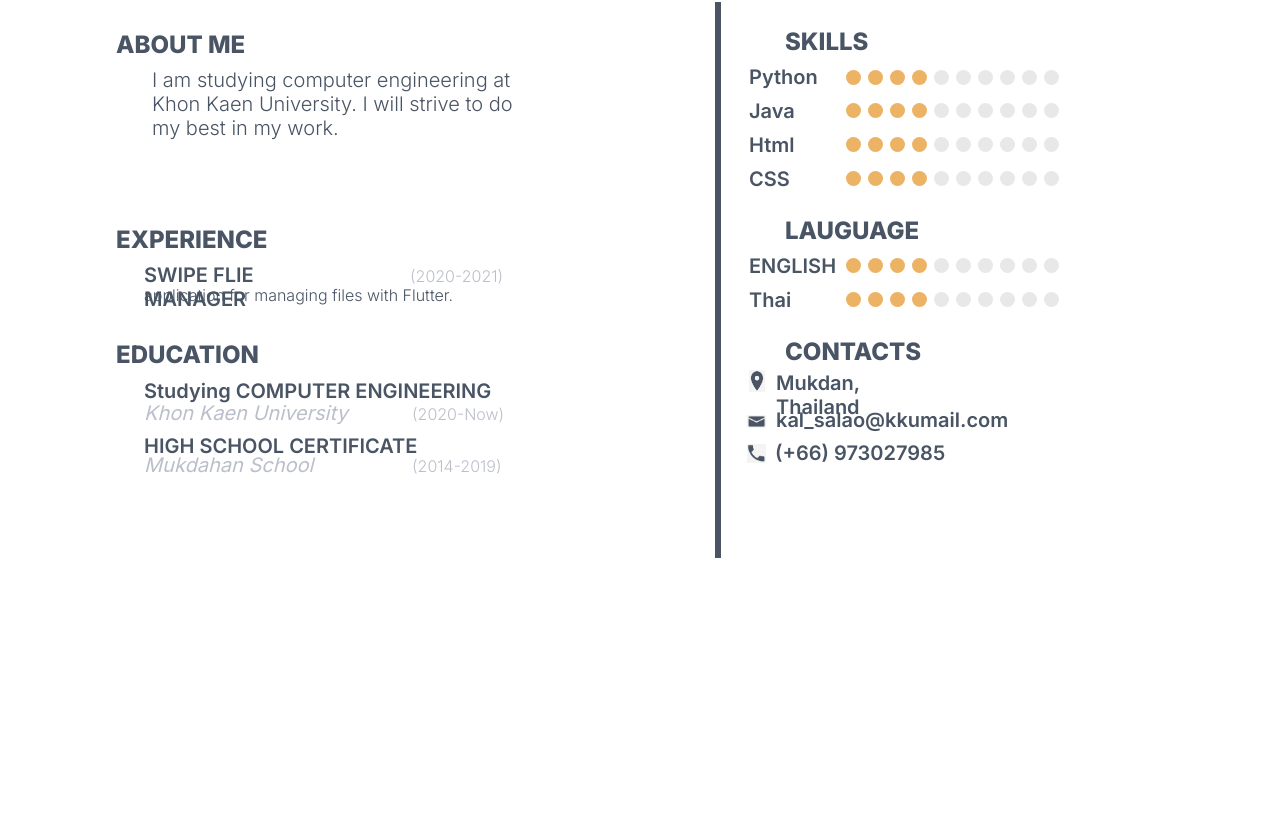
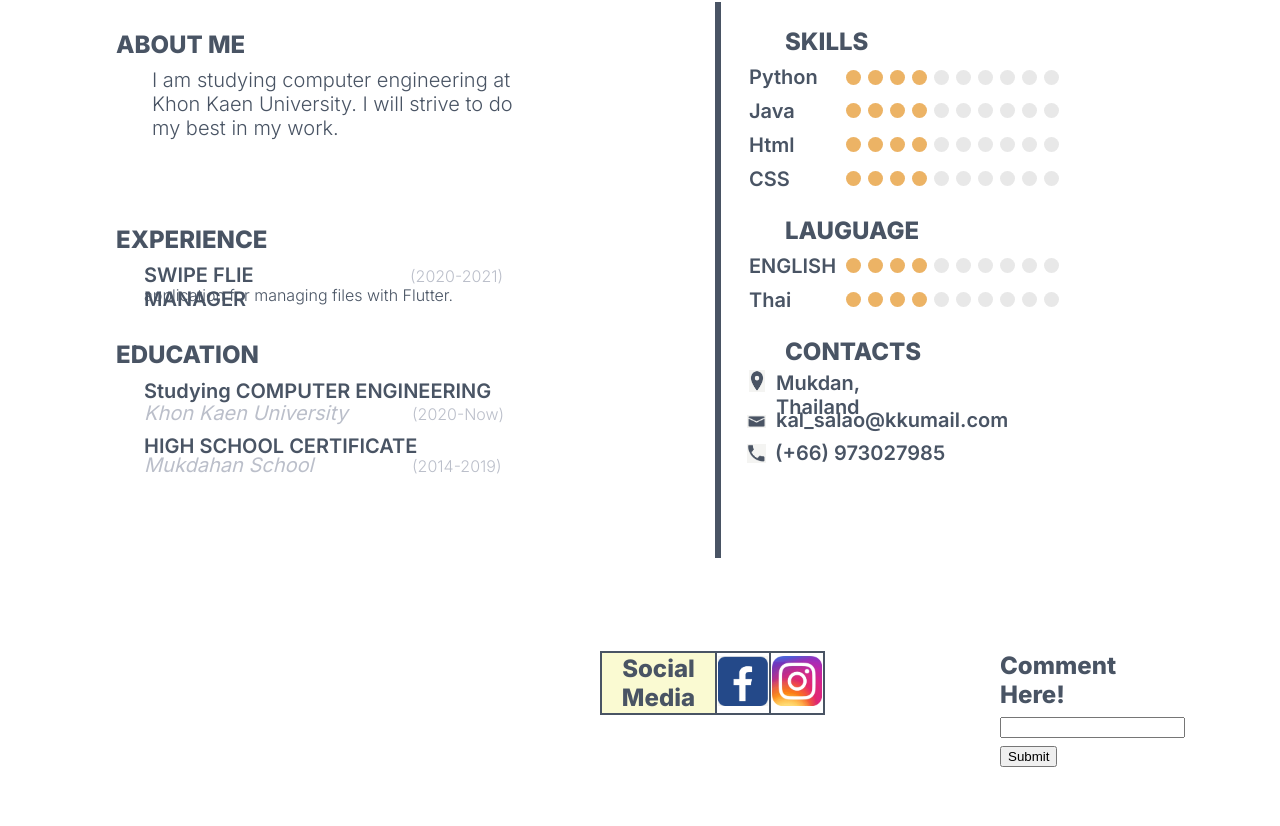
Before and after one commit to KalSalao/KalSalao.github.io, a plain HTML site: page index.html in a window 1280 px wide. Shown: the part 427-1253 px from the top of the page. Before the commit the page ends 1078 px from the top, so only its background shows below. Drawn offline with Linux system fonts and the light colour scheme; files whose address does not match are found by name.

Commit message:
add new lab3prob4

```diff
--- a/index.html
+++ b/index.html
@@ -11,7 +11,7 @@
     </head>
     <body>
         <ul class="mainMenu">
-            <li class="homeMenu"><a href="#https://kalsalao.github.io"> HOME</a></li>
+            <li class="homeMenu"><a href="https://kalsalao.github.io"> HOME</a></li>
             <li class="lab1Menu"><a href="https://kalsalao.github.io/Lab1" target="_blank"> Lab 1</a></li>
         </ul>
         <div class="paper">
@@ -169,5 +169,31 @@
                 <div class="line1"></div>
             </div>
         </div>
+        <div class="tableAndForm">
+            <div class="table">
+                <table width="50%">
+                    <tr>
+                        <th> Social Media</th>
+                        <td>
+                            <a href="https://www.facebook.com/profile.php?id=100003311798911">
+                                <img class="fbICON" src="images\fb.png" alt="" width="50" height="50">
+                            </a>
+                        </td>
+                        <td>
+                            <a href="https://www.instagram.com/_tentense_/?hl=en">
+                                <img class="fbICON" src="images\ig.png" alt="" width="50" height="50">
+                            </a>
+                        </td>
+                    </tr>
+                </table>
+            </div>
+            <div class="form">
+                <form action="https://kalsalao.github.io">
+                    <label for="comment"> Comment Here!</label><br>
+                    <input type="text" id="comment" name="Comment" value=""><br>
+                    <input type="submit" value="Submit">
+                </form>
+            </div>
+        </div>
     </body>
 </html>
--- a/styles/styleHome.css
+++ b/styles/styleHome.css
@@ -1,4 +1,5 @@
 body {
+    position: relative;
     margin-top: 0;
     margin: 0;
 }
@@ -54,6 +55,47 @@ li.homeMenu a:hover {
 li.lab1Menu a:hover {
     background-color: #E8E8E8;
     color: #ECB365;
+}
+.tableAndForm {
+    position: absolute;
+    width: 450px;
+    height: 175px;
+    left: 600px;
+}
+table {
+    position: absolute;
+
+    border: 2.5px solid #495464;
+    border-collapse: collapse;
+}
+th {
+    border: 2.5px solid #495464;
+    border-collapse: collapse;
+    background-color: #fafad2;
+
+    color: #495464;
+    font-family: 'Inter';
+    font-style: normal;
+    font-weight: 800;
+    font-size: 24px;
+    line-height: 29px;
+}
+td {
+    border: 2.5px solid #495464;
+    border-collapse: collapse;
+}
+.form {
+    position: absolute;
+    margin-top: 0;
+    left: 400px;
+    top: 0px;
+
+    color: #495464;
+    font-family: 'Inter';
+    font-style: normal;
+    font-weight: 800;
+    font-size: 24px;
+    line-height: 29px;
 }
 .seltPortrait {
     position: absolute;
```
Also changed, not shown: images/fb.png (added), images/ig.png (added).
